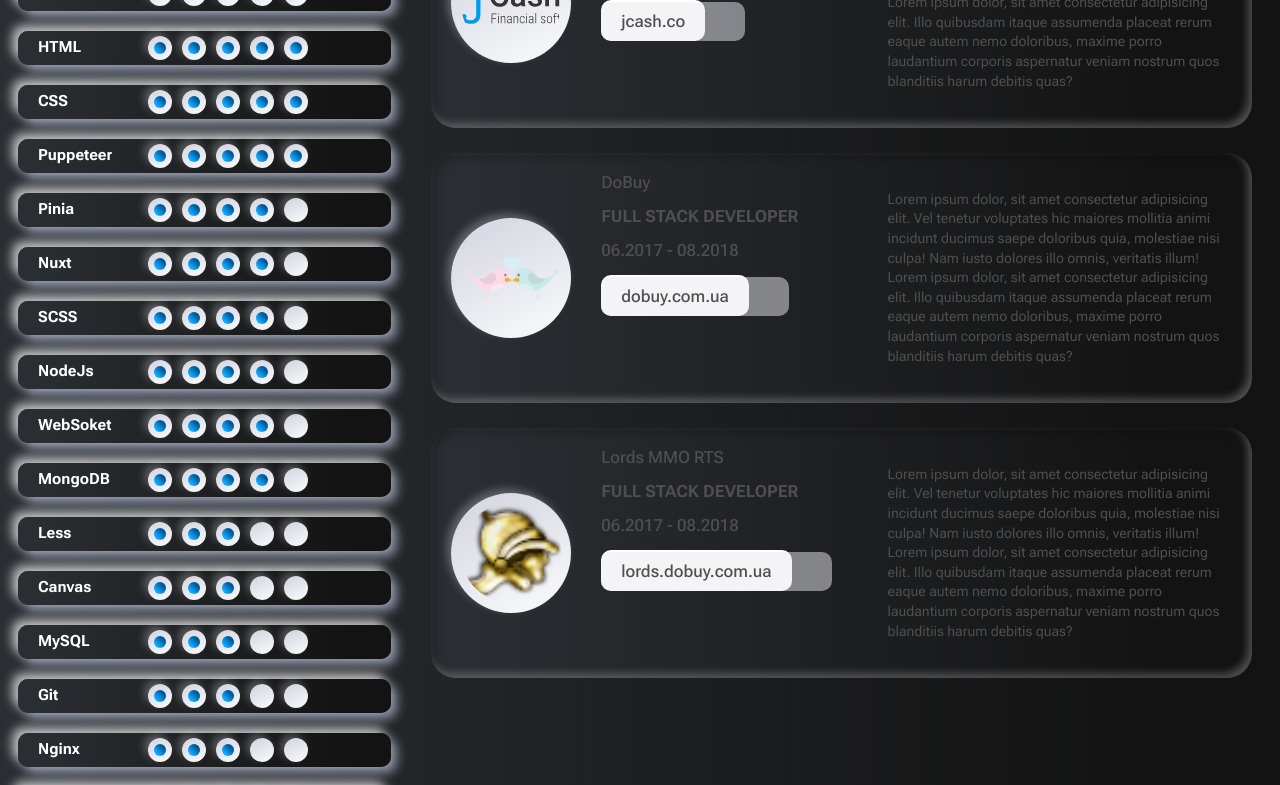
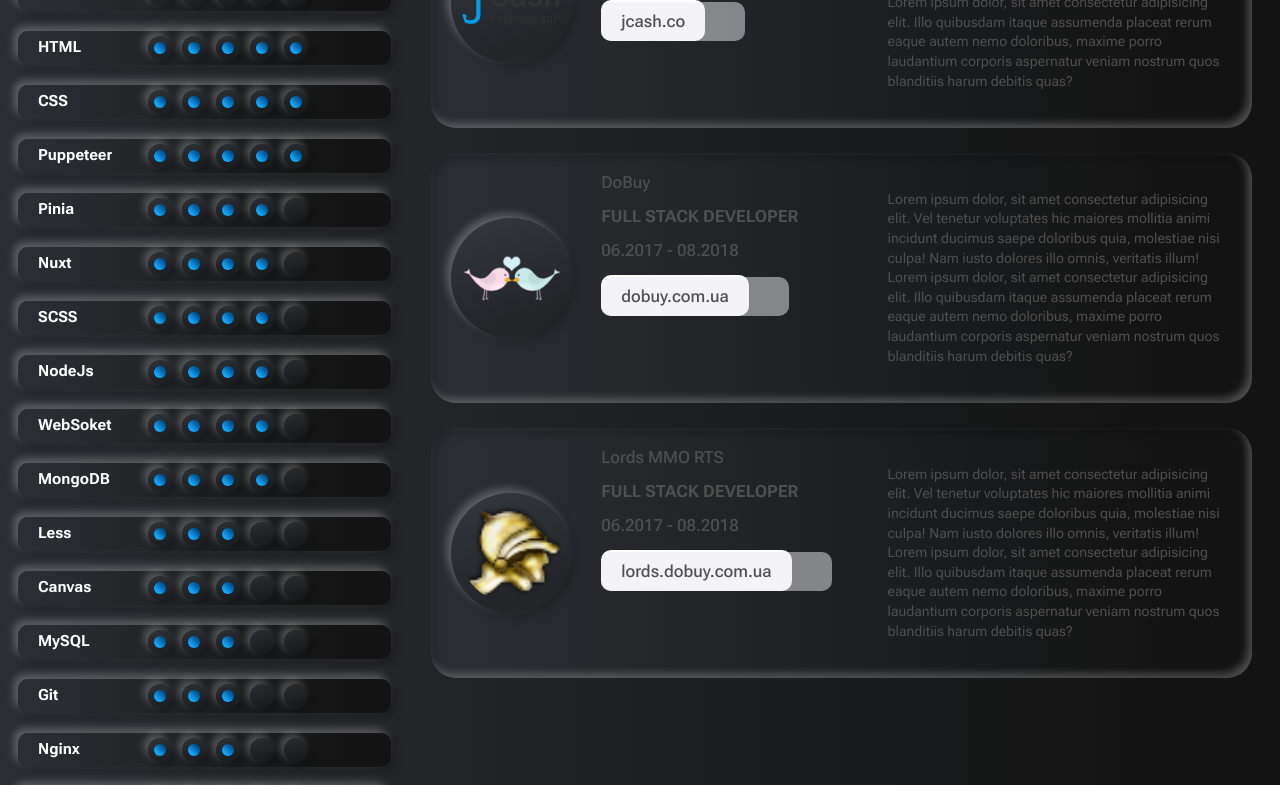
Before and after one commit to zp00v0518/cv-neo, a Vue app: page / in a window 1280 px wide. Shown: the part 960-1745 px from the top of the page. Built offline with nearby package versions, Linux system fonts and the light colour scheme.

Commit message:
added bg-linear

```diff
--- a/src/assets/main.css
+++ b/src/assets/main.css
@@ -1,15 +1,18 @@
 :root {
   color-scheme: light;
   --bg-light: #E9EAF0;
+  --bg-linear-light: linear-gradient(153.43deg, #D9DAE3 17.71%, #F4F5F8 83.33%);
   --txt-primary-color-light: #4F4F4F;
   --txt-secondary-color-light: #828282;
   --shadow-base-part1--light: -9.15368px -9.15368px 18.3074px rgba(255, 255, 255, 0.7);
   --shadow-base-part2--light: 9.15368px 9.15368px 18.3074px rgba(189, 200, 223, 0.7);
-  --shadow-base-part3--light: 0px 0px 0px transparent; /** stub*/
+  --shadow-base-part3--light: 0px 0px 0px transparent;
+  /** stub*/
 
 
   color-scheme: dark;
   --bg-dark: linear-gradient(90deg, #2A2D32 5.15%, #131313 89.49%);
+  --bg-linear-dark:  linear-gradient(166.29deg, rgba(60, 67, 72, 0.46) 5.88%, rgba(28, 30, 33, 0.46) 75.73%);
   --txt-primary-color-dark: #FFFFFF;
   --txt-secondary-color-dark: #FFFFFF;
   --shadow-base-part1--dark: -5.40932px -7.43782px 12.171px rgba(255, 255, 255, 0.02);
@@ -19,6 +22,8 @@
 
   /* main variables */
   --bg-primary: var(--bg-light);
+  --bg-linear: var(--bg-linear-light);
+
   --txt-primary-color: var(--txt-primary-color-light);
   --txt-secondary-color: var(--txt-secondary-color-light);
 
@@ -75,6 +80,8 @@ body {
 
 html[color-scheme="dark"] {
   --bg-primary: var(--bg-dark);
+  --bg-linear: var(--bg-linear-dark);
+
   --txt-primary-color: var(--txt-primary-color-dark);
   --txt-secondary-color: var(--txt-secondary-color-dark);
 
--- a/src/components/atoms/AvatarCv/AvatarCv.vue
+++ b/src/components/atoms/AvatarCv/AvatarCv.vue
@@ -23,8 +23,8 @@ export default {
     aspect-ratio: 1;
     padding: var(--padding);
     border-radius: 100%;
-    background: linear-gradient(153.43deg, #D9DAE3 17.71%, #F4F5F8 83.33%);
-    box-shadow: var(--shadow-base-part1), var(--shadow-base-part2);
+    background: var(--bg-linear);
+    box-shadow: var(--shadow-base-part1), var(--shadow-base-part2), var(--shadow-base-part3);
     overflow: hidden;
 }
 
@@ -33,6 +33,7 @@ export default {
     height: 100%;
     aspect-ratio: 1;
     border-radius: 100%;
+    /* background: #3C4650; */
 }
 
 @media (max-width: 460px) {
--- a/src/components/atoms/LanguageCv/LanguageCv.vue
+++ b/src/components/atoms/LanguageCv/LanguageCv.vue
@@ -43,7 +43,7 @@ export default {
   padding: var(--padding-lang);
   aspect-ratio: 1;
   background: var(--bg-primary);
-  box-shadow: var(--shadow-base-part1), var(--shadow-base-part2);
+  box-shadow: var(--shadow-base-part1), var(--shadow-base-part2), var(--shadow-base-part3);
 }
 .lang__name {
   display: flex;
--- a/src/components/atoms/SkillCv/SkillCv.vue
+++ b/src/components/atoms/SkillCv/SkillCv.vue
@@ -39,8 +39,9 @@ export default {
   padding: var(--padding-step) var(--padding-double);
   border-radius: 10px;
   background: var(--bg-primary);
-  box-shadow: -5.49221px -5.49221px 10.9844px rgba(255, 255, 255, 0.7),
-    5.49221px 5.49221px 10.9844px rgba(189, 200, 223, 0.7);
+  box-shadow: var(--shadow-base-part1), var(--shadow-base-part2), var(--shadow-base-part3);
+  /* box-shadow: -5.49221px -5.49221px 10.9844px rgba(255, 255, 255, 0.7),
+    5.49221px 5.49221px 10.9844px rgba(189, 200, 223, 0.7); */
 }
 .skill-cv__name {
   display: flex;
@@ -58,8 +59,8 @@ export default {
   border-radius: 100%;
   width: 24px;
   aspect-ratio: 1;
-  background: linear-gradient(153.43deg, #d9dae3 17.71%, #f4f5f8 83.33%);
-  box-shadow: var(--shadow-base-part1), var(--shadow-base-part2);
+  background: var(--bg-linear);
+  box-shadow: var(--shadow-base-part1), var(--shadow-base-part2), var(--shadow-base-part3);
 }
 
 .skill-cv--wrap {
```
